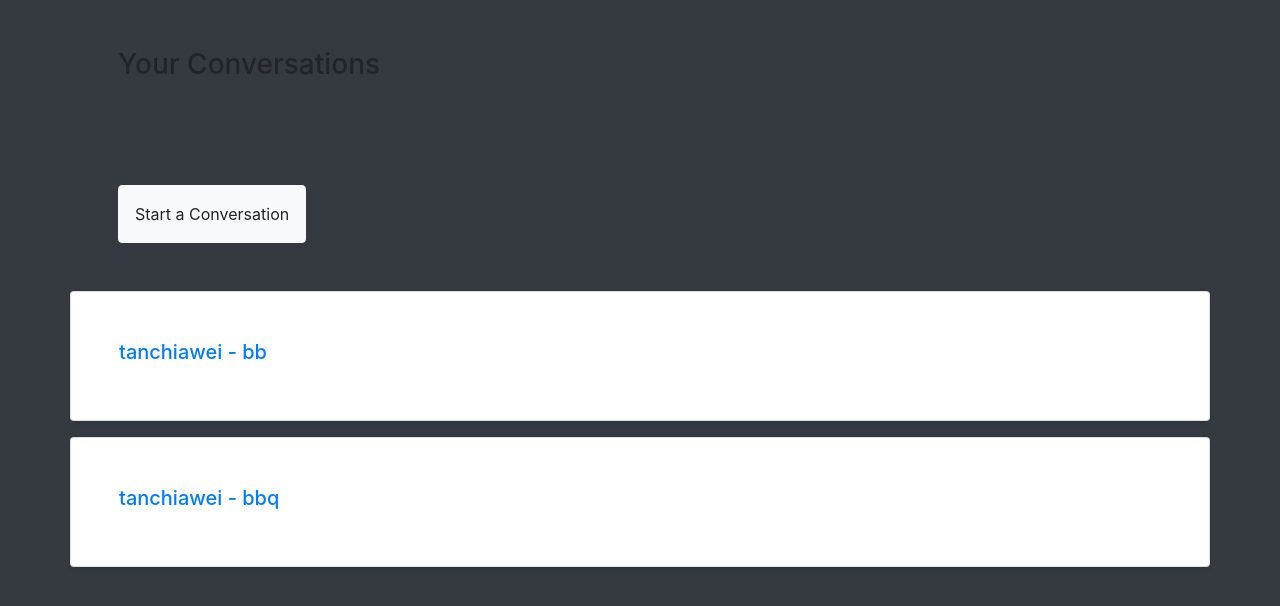
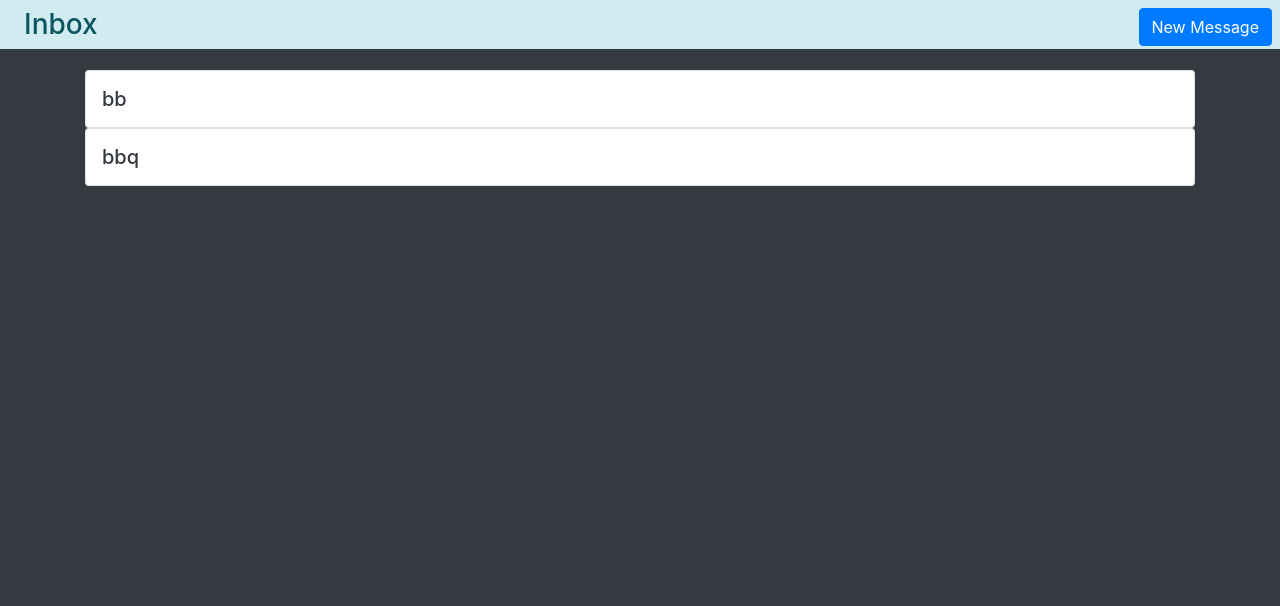
Before and after one commit to c160034/caroufree, a Django app: page /inbox/ in a window 1280 px wide. Shown: the part 58-664 px from the top of the page. Run offline with Django 4.2, Linux system fonts and the light colour scheme; a user stored in the database is signed in; data comes from the database, SQL or seed files in the repository; both versions use the stored data as it was after the commit.

Commit message:
refactoring inbox page styles

```diff
--- a/displays/static/displays/thread.css
+++ b/displays/static/displays/thread.css
@@ -1,3 +1,9 @@
+#thread-card:hover {
+    border-color: grey;
+    border-width: 1px;
+}
+
+
 .empty-text {
     color: #777;
     font-size: 1.5rem;
--- a/displays/templates/displays/inbox.html
+++ b/displays/templates/displays/inbox.html
@@ -10,25 +10,25 @@
 {% endblock %}
 
 {% block content %}
-    <div class="container">
-        <div class="row">
-            <div class="col-md-12 p-5">
-                <h3>Your Conversations</h3>
-            </div>
-        </div>
-        <div class="row">
-            <div class="col-md-12 p-5">
-                <form method="GET" action="{% url 'create-thread-page' %}">
-                    <button class="btn btn-light p-3" type="submit">Start a Conversation</button>
-                </form>
-            </div>
-        </div>
+    <div class="clearfix">
+        <form method="GET" action="{% url 'create-thread-page' %}">
+            <button class="btn btn-primary float-right m-2" type="submit">New Message</button>
+        </form>
+        <h3 class="alert-info text-left p-2 pl-4 m-0">Inbox</h3>
+    </div>
+    <div class="container mt-3 mx-auto">
         {% for thread in threads %}
-        <div class="row mb-3">
-            <div class="card col-md-12 p-5 shadow-sm">
-                <a class="stretch-link" href="{% url 'thread-page' thread.pk %}"><h5>{{ thread.user }} - {{ thread.receiver }}</h5></a>
-            </div>
-        </div>
+            <a href="{% url 'thread-page' thread.pk %}" style="text-decoration:none">
+                <div class="card" id="thread-card">
+                    <h5 class="m-3 text-dark">
+                        {% if request.user == thread.user %}
+                            {{ thread.receiver }}
+                        {% else %}
+                            {{ thread.user }}
+                        {% endif %}
+                    </h5>
+                </div>
+            </a>
         {% endfor %}
     </div>
 {% endblock %}
```
Also changed, not shown: db.sqlite3.
